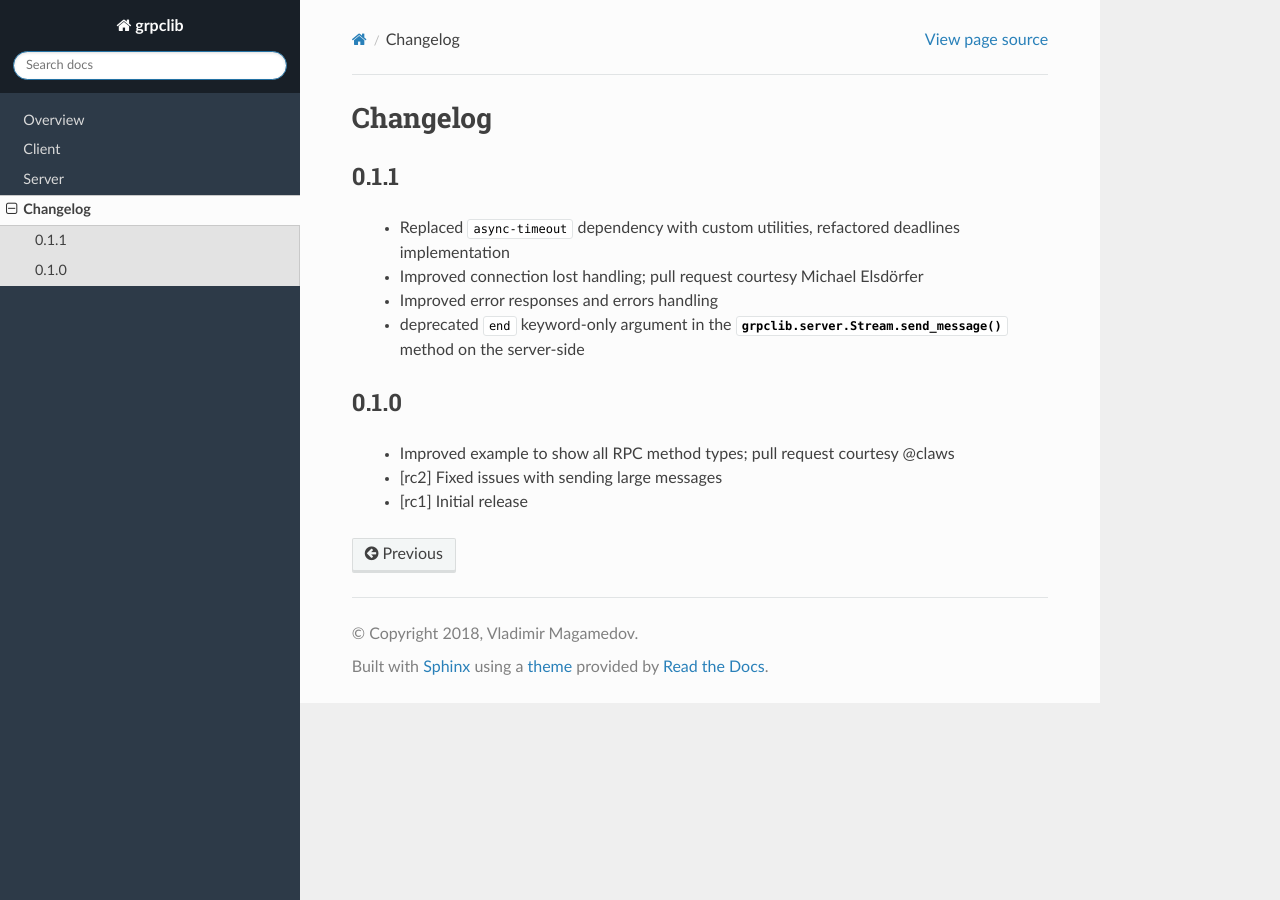
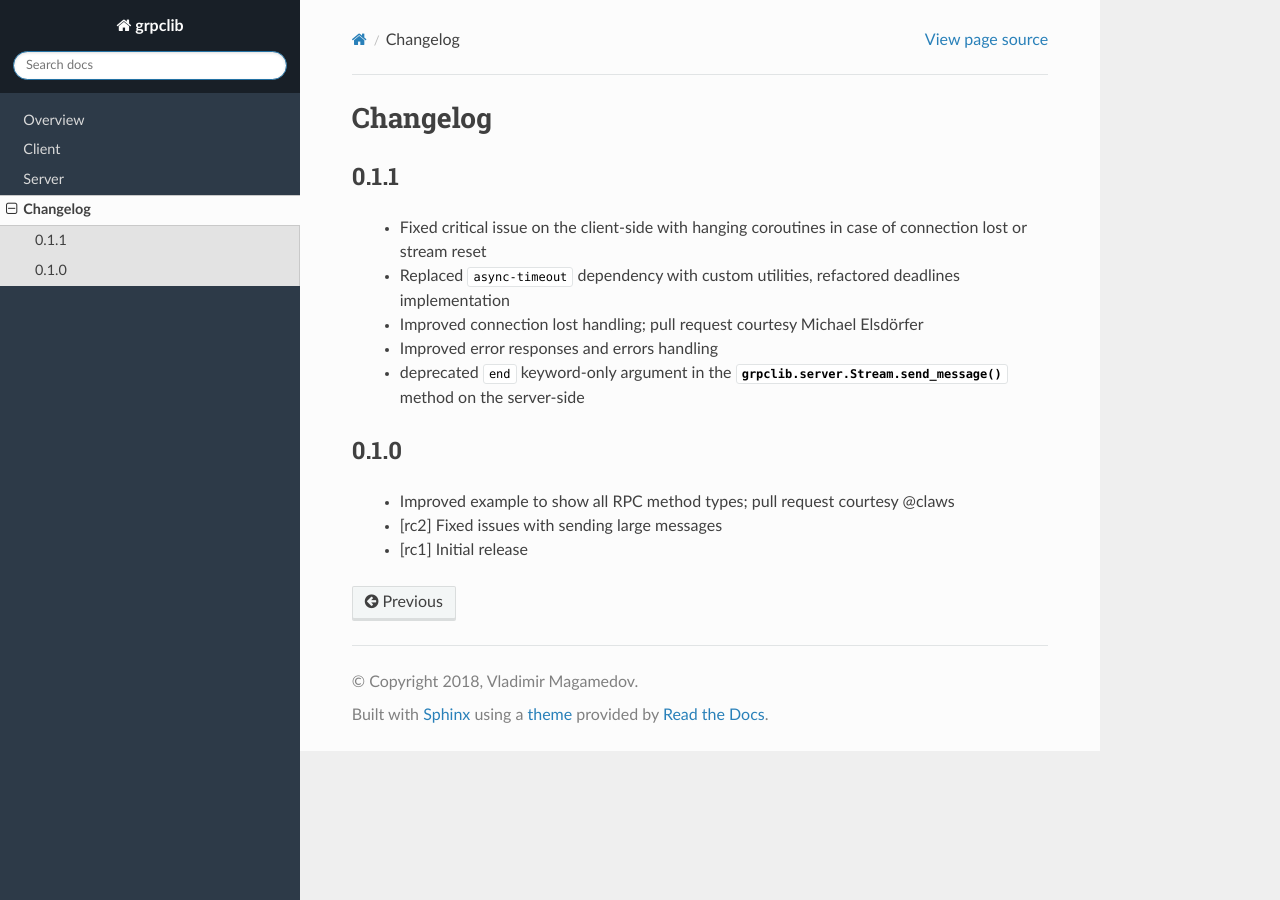
Before and after one commit to vmagamedov/grpclib, a Sphinx documentation site: the page built from docs/changelog/index.rst, in a window 1280 px wide. Built offline with Sphinx 7.4.7 and the Read the Docs theme 2.0.0, drawn with Linux system fonts in a browser that asks for light colours.

Commit message:
Added dedicated entry to the changelog about #8 issue

```diff
--- a/docs/changelog/index.rst
+++ b/docs/changelog/index.rst
@@ -4,6 +4,8 @@ Changelog
 0.1.1
 ~~~~~
 
+  - Fixed critical issue on the client-side with hanging coroutines in case of
+    connection lost or stream reset
   - Replaced ``async-timeout`` dependency with custom utilities, refactored
     deadlines implementation
   - Improved connection lost handling; pull request courtesy Michael
```
